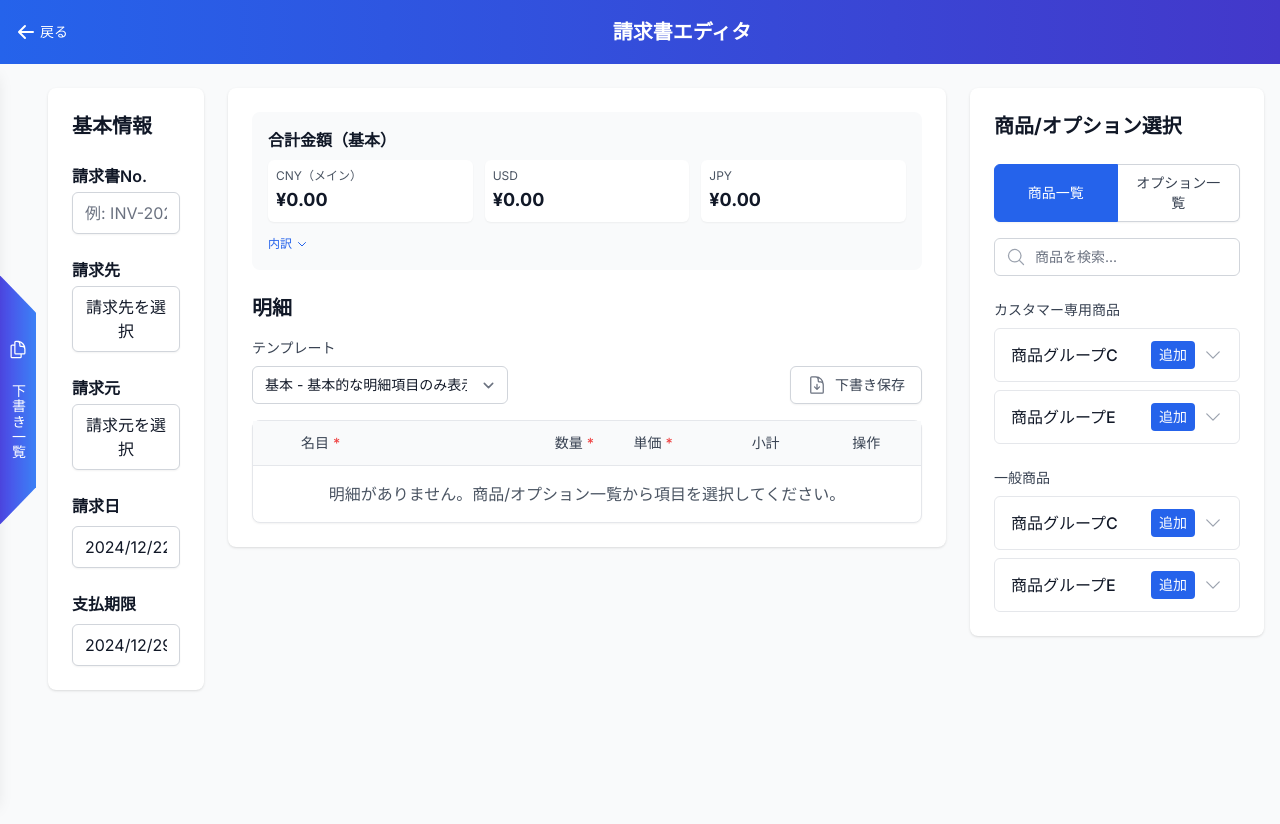
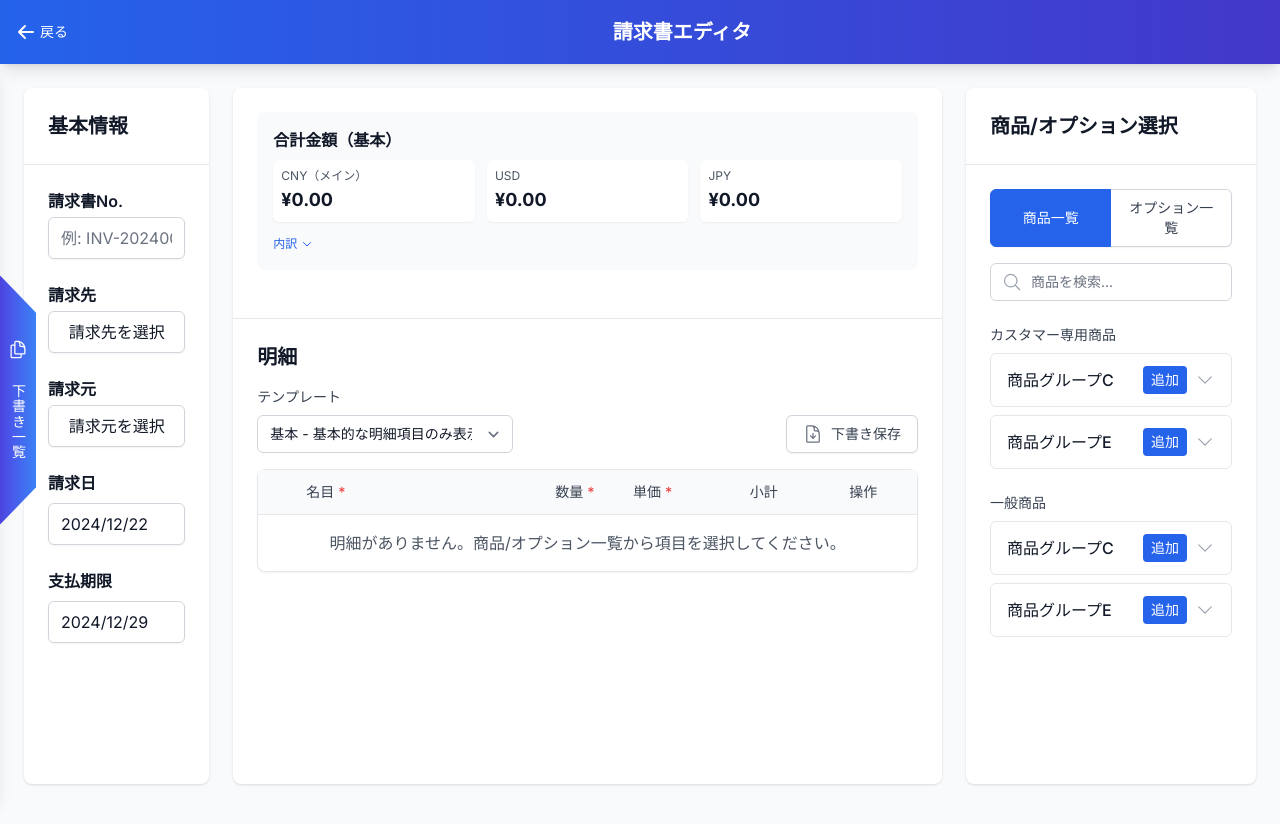
Before and after one commit to sellerbase/sellerbase-bill, a Next.js app: page /invoice-editor in a window 1280 px wide. Shown: the top 824 px of the page. Built offline with nearby package versions, Linux system fonts and the light colour scheme.

Commit message:
fix: 請求書エディタの各カラムのレイアウトを修正 - 各カラムの高さを画面に合わせて固定、上下に適切な余白を追加、コンテンツが多い場合はカラム内でスクロールするように修正

```diff
--- a/src/app/invoice-editor/page.tsx
+++ b/src/app/invoice-editor/page.tsx
@@ -1,19 +1,71 @@
 'use client';
 
+import { useState } from 'react';
+import { InvoiceItem, InvoiceData } from '@/types/invoice';
+import { DEFAULT_TEMPLATES } from '@/components/invoice/constants/templates';
+import DraftListPanel from '@/components/invoice/DraftListPanel';
 import BasicInfoForm from '@/components/invoice/BasicInfoForm';
 import InvoiceItemList from '@/components/invoice/InvoiceItemList';
+import InvoiceTotals from '@/components/invoice/InvoiceTotals';
 import ItemSelector from '@/components/invoice/ItemSelector';
-import { useState } from 'react';
-import { InvoiceItem } from '@/components/invoice/types';
-import { useInvoiceTotals } from '@/hooks/useInvoiceTotals';
-import InvoiceTotals from '@/components/invoice/InvoiceTotals';
-import DraftListPanel from '@/components/invoice/DraftListPanel';
 
 export default function InvoiceEditorPage() {
-  const [showBreakdown, setShowBreakdown] = useState(false);
   const [items, setItems] = useState<InvoiceItem[]>([]);
-  const [selectedTemplateId, setSelectedTemplateId] = useState<string>('basic');
-  const totals = useInvoiceTotals(items, selectedTemplateId);
+  const [selectedTemplateId, setSelectedTemplateId] = useState<string>(DEFAULT_TEMPLATES[0].id);
+  const [invoiceData, setInvoiceData] = useState<InvoiceData>({
+    invoiceNumber: '',
+    sender: null,
+    recipient: null,
+    payment_method: null,
+    issue_date: null,
+    payment_deadline: null,
+  });
+
+  // 下書きデータを読み込む関数
+  const handleLoadDraft = async (draftData: any) => {
+    try {
+      // 請求元企業の情報を取得
+      let sender = null;
+      if (draftData.sender_id) {
+        const senderResponse = await fetch(`/api/companies/sender/${draftData.sender_id}`);
+        if (senderResponse.ok) {
+          sender = await senderResponse.json();
+        }
+      }
+
+      // 請求先企業の情報を取得
+      let recipient = null;
+      if (draftData.recipient_id) {
+        const recipientResponse = await fetch(`/api/companies/recipient/${draftData.recipient_id}`);
+        if (recipientResponse.ok) {
+          recipient = await recipientResponse.json();
+        }
+      }
+
+      // 支払い方法の情報を取得
+      let paymentMethod = null;
+      if (draftData.payment_method_id) {
+        const paymentMethodResponse = await fetch(`/api/payment-methods/${draftData.payment_method_id}`);
+        if (paymentMethodResponse.ok) {
+          paymentMethod = await paymentMethodResponse.json();
+        }
+      }
+
+      setItems(draftData.items || []);
+      setSelectedTemplateId(draftData.template_id || DEFAULT_TEMPLATES[0].id);
+      setInvoiceData({
+        invoiceNumber: draftData.title || '',
+        sender,
+        recipient,
+        payment_method: paymentMethod,
+        issue_date: draftData.issue_date || null,
+        payment_deadline: draftData.payment_deadline || null,
+      });
+    } catch (error) {
+      console.error('関連データの取得に失敗しました:', error);
+      alert('関連デ���タの取得に失敗しました');
+    }
+  };
 
   const handleSelectItem = (newItems: Array<{
     id: string;
@@ -29,12 +81,16 @@ export default function InvoiceEditorPage() {
 
     // 新しい項目を処理
     const itemsToAdd = newItems.map(item => {
-      const baseItem: Omit<InvoiceItem, 'id' | 'groupOrder' | 'itemOrder'> = {
+      const baseItem: InvoiceItem = {
+        id: item.id,
         title: item.title,
         quantity: 1,
         unitPrice: item.price,
+        subtotal: item.price,
         type: item.type,
-        parentId: item.parentId
+        parentId: item.parentId,
+        groupOrder: items.length,
+        itemOrder: 0
       };
 
       // 親商品が既に存在する場合は追加しない
@@ -42,12 +98,7 @@ export default function InvoiceEditorPage() {
         return null;
       }
 
-      return {
-        ...baseItem,
-        id: item.id,
-        groupOrder: items.length,
-        itemOrder: 0
-      };
+      return baseItem;
     }).filter((item): item is InvoiceItem => item !== null);
 
     if (itemsToAdd.length > 0) {
@@ -121,39 +172,59 @@ export default function InvoiceEditorPage() {
   };
 
   return (
-    <div className="min-h-screen bg-gray-50">
-      <DraftListPanel />
-      <div className="px-4 py-6 mx-auto max-w-[1920px]">
-        <div className="grid grid-cols-12 gap-6">
+    <div className="h-screen flex overflow-hidden">
+      <DraftListPanel onLoadDraft={handleLoadDraft} />
+      <div className="flex-1 p-6 overflow-hidden">
+        <div className="h-[calc(100vh-4.5rem)] grid grid-cols-12 gap-6">
           {/* 左カラム: 基本情報 */}
-          <div className="col-span-2">
-            <div className="bg-white rounded-lg shadow p-6 ml-8">
-              <h2 className="text-xl font-bold text-gray-900 mb-6">基本情報</h2>
-              <BasicInfoForm />
+          <div className="col-span-2 h-[calc(100vh-4.5rem)]">
+            <div className="bg-white rounded-lg shadow h-[calc(100%-2rem)] flex flex-col">
+              <div className="p-6 border-b">
+                <h2 className="text-xl font-bold text-gray-900">基本情報</h2>
+              </div>
+              <div className="flex-1 overflow-y-auto">
+                <div className="p-6">
+                  <BasicInfoForm
+                    invoiceData={invoiceData}
+                    onUpdateInvoiceData={setInvoiceData}
+                  />
+                </div>
+              </div>
             </div>
           </div>
 
           {/* 中央カラム: 明細 */}
-          <div className="col-span-7">
-            <div className="bg-white rounded-lg shadow p-6">
+          <div className="col-span-7 h-[calc(100vh-4.5rem)]">
+            <div className="bg-white rounded-lg shadow h-[calc(100%-2rem)] flex flex-col">
+              <div className="p-6 border-b">
                 {/* 合計金額表示エリア */}
                 <InvoiceTotals items={items} templateId={selectedTemplateId} />
-
-              {/* 明細リスト */}
+              </div>
+              <div className="flex-1 overflow-y-auto">
+                <div className="p-6">
                   <InvoiceItemList
                     items={items}
                     onRemoveItem={handleRemoveItem}
                     onUpdateItems={setItems}
                     onTemplateChange={setSelectedTemplateId}
+                    invoiceData={invoiceData}
                   />
+                </div>
+              </div>
             </div>
           </div>
 
           {/* 右カラム: 商品/オプション選択 */}
-          <div className="col-span-3">
-            <div className="bg-white rounded-lg shadow p-6">
-              <h2 className="text-xl font-bold text-gray-900 mb-6">商品/オプション選択</h2>
+          <div className="col-span-3 h-[calc(100vh-4.5rem)]">
+            <div className="bg-white rounded-lg shadow h-[calc(100%-2rem)] flex flex-col">
+              <div className="p-6 border-b">
+                <h2 className="text-xl font-bold text-gray-900">商品/オプション選択</h2>
+              </div>
+              <div className="flex-1 overflow-y-auto">
+                <div className="p-6">
                   <ItemSelector onSelectItem={handleSelectItem} />
+                </div>
+              </div>
             </div>
           </div>
         </div>
```
Lines whose indentation alone changed are shown as unchanged.
